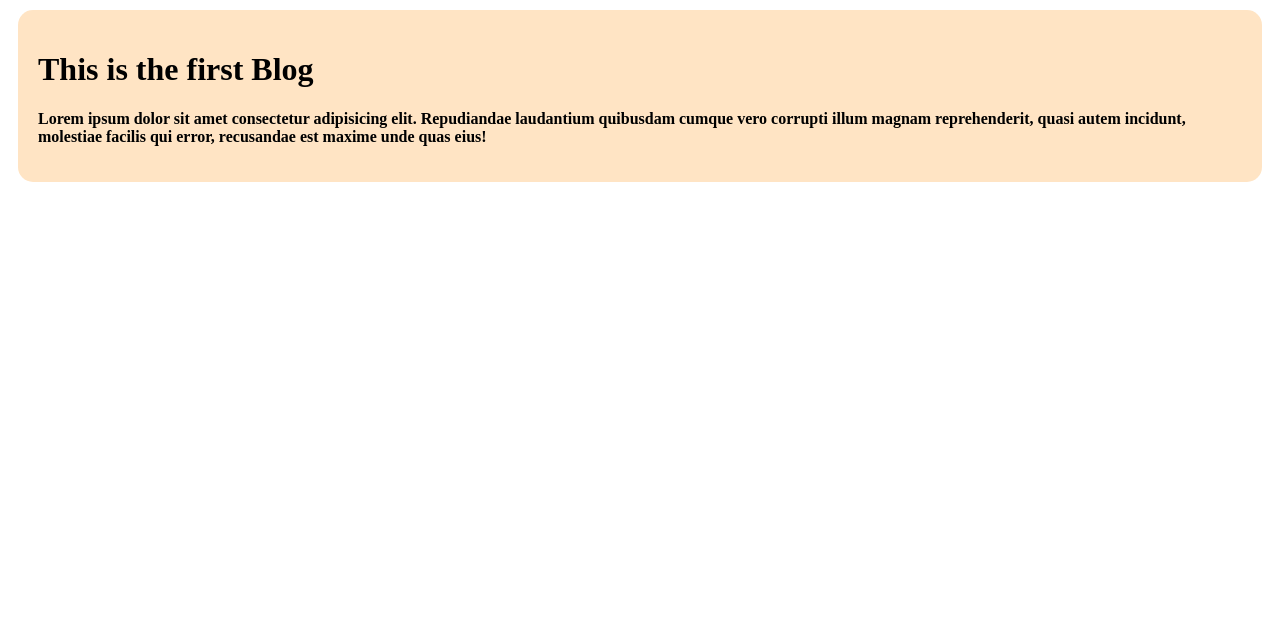
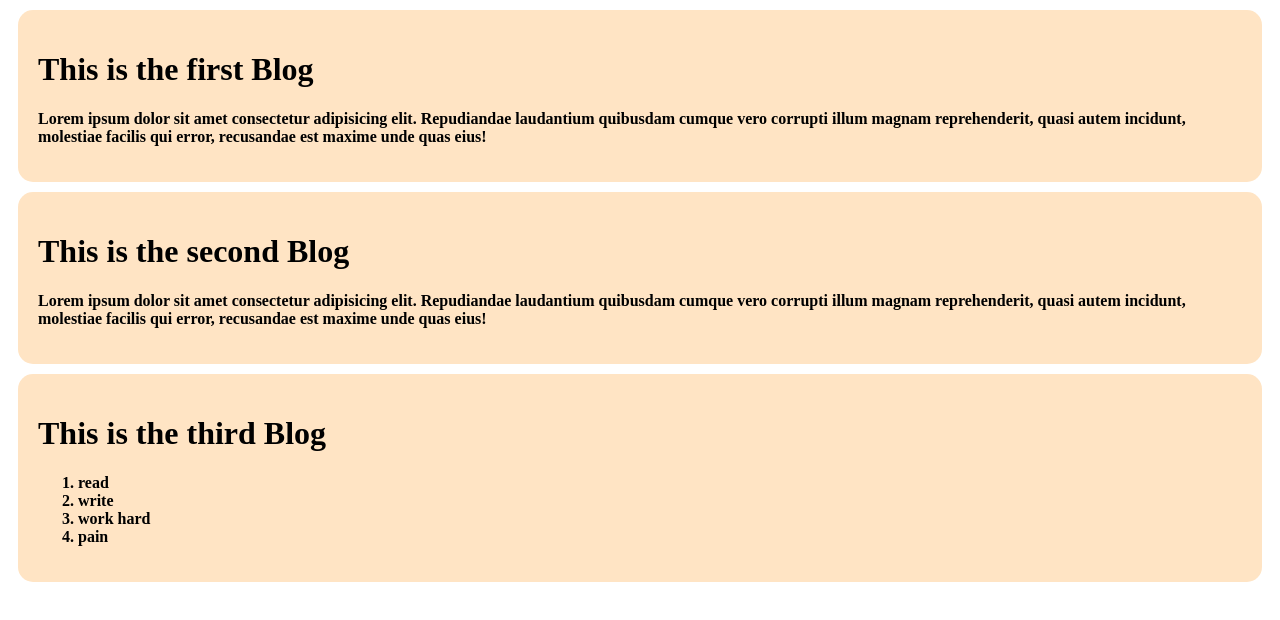
Before and after one commit to walidfoysol/My-first-git-project, a plain HTML site: page index.html in a window 1280 px wide. Drawn offline with Linux system fonts and the light colour scheme.

Commit message:
my third commmit

```diff
--- a/index.html
+++ b/index.html
@@ -11,6 +11,20 @@
         <h1>This is the first Blog</h1>
         <p>Lorem ipsum dolor sit amet consectetur adipisicing elit. Repudiandae laudantium quibusdam cumque vero corrupti illum magnam reprehenderit, quasi autem incidunt, molestiae facilis qui error, recusandae est maxime unde quas eius!</p>
     </div>
+    <div class="somany">
+        <h1>This is the second Blog</h1>
+        <p>Lorem ipsum dolor sit amet consectetur adipisicing elit. Repudiandae laudantium quibusdam cumque vero corrupti illum magnam reprehenderit, quasi autem incidunt, molestiae facilis qui error, recusandae est maxime unde quas eius!</p>
+    </div>
+    <div class="somany">
+        <h1>This is the third Blog</h1>
+        <ol>
+            <li>read</li>
+            <li>write</li>
+            <li>work hard
+            <li>pain</li>
+            </li>
+        </ol>
+    </div>
 
 </body>
 </html>
```
